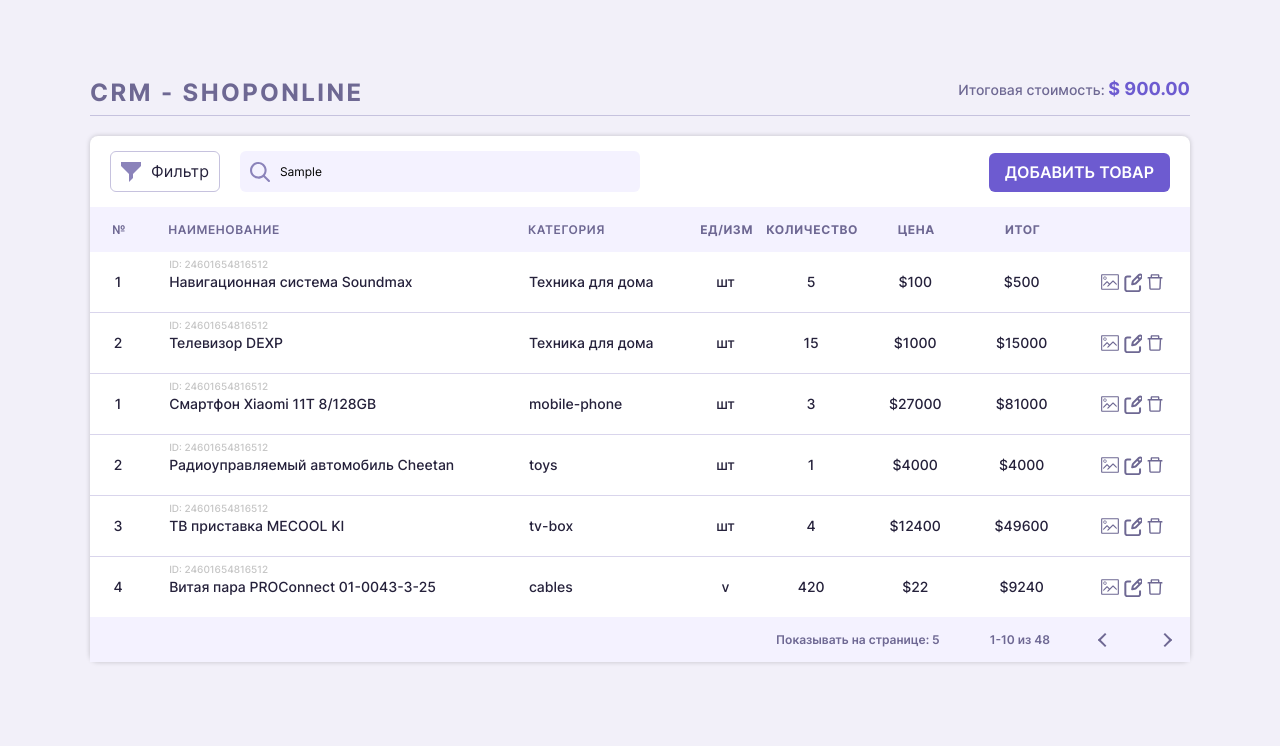
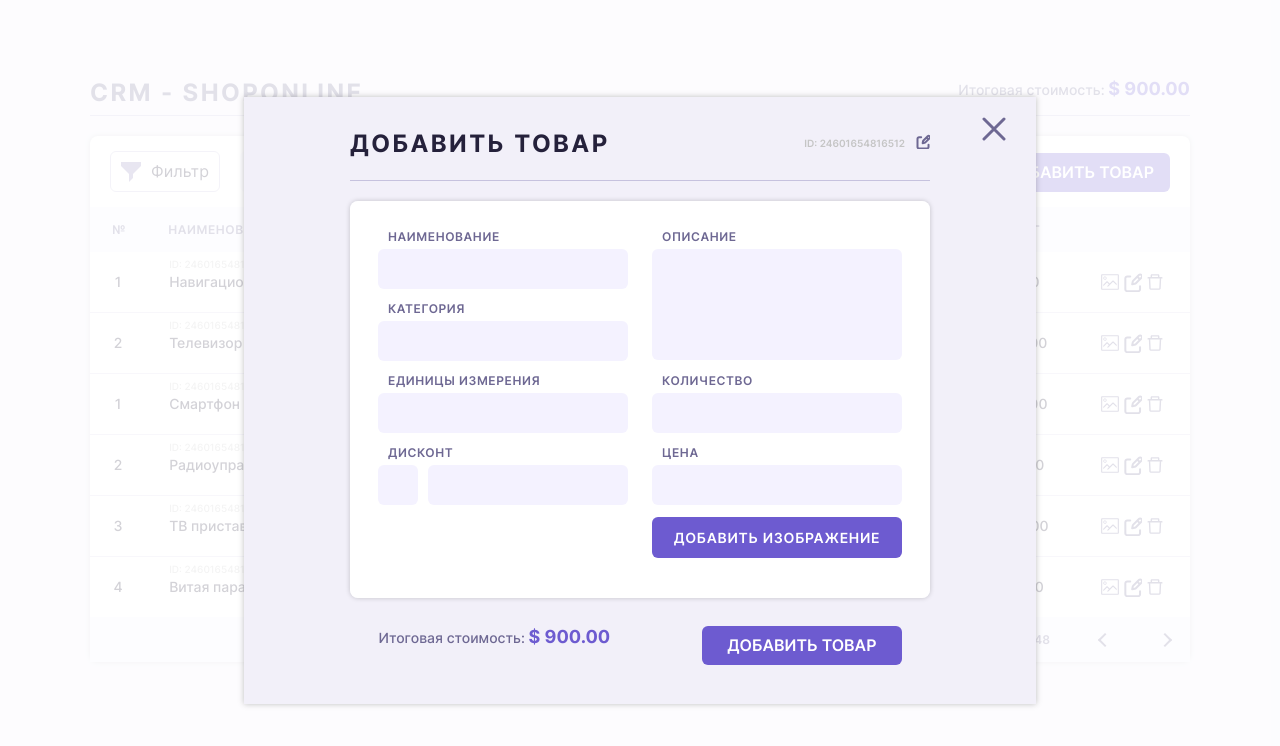
Before and after one commit to nurotanec/crm, a plain HTML site: page index.html in a window 1280 px wide. Both pictures are taken after typing "Sample" into the empty fields and a click on the button "ДОБАВИТЬ ТОВАР". Drawn offline with Linux system fonts and the light colour scheme.

Commit message:
added modal open/close behaviour

```diff
--- a/index.html
+++ b/index.html
@@ -12,6 +12,11 @@
 
   <link rel="stylesheet" href="css/index.css">
   <script src="script/index.js" defer></script>
+  <script>
+    document.addEventListener('DOMContentLoaded', () => {
+      crmInit();
+    })
+  </script>
 
   <title>CRM</title>
 </head>
--- a/script/index.js
+++ b/script/index.js
@@ -1,5 +1,6 @@
 'use strict';
 
+{
   const createRow = (obj) => {
     const tr = document.createElement('tr');
     tr.innerHTML = `<td class="table__cell">${obj.id}</td>
@@ -15,77 +16,102 @@ const createRow = (obj) => {
         <button class="table__btn table__btn_pic"></button>
         <button class="table__btn table__btn_edit"></button>
         <button class="table__btn table__btn_del"></button>
-    </td>`
+        </td>`;
 
     return tr;
-}
+  };
 
   const renderGoods = (arr) => {
-    const table = document.querySelector('.table__body')
+    const table = document.querySelector('.table__body');
     arr.forEach((obj) => {
       const elem = createRow(obj);
       table.append(elem);
-    })
-}
+    });
+  };
 
   const goods =
         [
           {
-            "id": 1,
-            "title": "Смартфон Xiaomi 11T 8/128GB",
-            "price": 27000,
-            "description": "Смартфон Xiaomi 11T – это представитель флагманской линейки, выпущенной во второй половине 2021 года. И он полностью соответствует такому позиционированию, предоставляя своим обладателям возможность пользоваться отличными камерами, ни в чем себя не ограничивать при запуске игр и других требовательных приложений.",
-            "category": "mobile-phone",
-            "discont": false,
-            "count": 3,
-            "units": "шт",
-            "images": {
-                "small": "img/smrtxiaomi11t-m.jpg",
-                "big": "img/smrtxiaomi11t-b.jpg"
-            }
+            'id': 1,
+            'title': 'Смартфон Xiaomi 11T 8/128GB',
+            'price': 27000,
+            'description': 'Смартфон Xiaomi 11T – это представитель флагманской линейки, выпущенной во второй половине 2021 года. И он полностью соответствует такому позиционированию, предоставляя своим обладателям возможность пользоваться отличными камерами, ни в чем себя не ограничивать при запуске игр и других требовательных приложений.',
+            'category': 'mobile-phone',
+            'discont': false,
+            'count': 3,
+            'units': 'шт',
+            'images': {
+              'small': 'img/smrtxiaomi11t-m.jpg',
+              'big': 'img/smrtxiaomi11t-b.jpg',
+            },
           },
           {
-            "id": 2,
-            "title": "Радиоуправляемый автомобиль Cheetan",
-            "price": 4000,
-            "description": "Внедорожник на дистанционном управлении. Скорость 25км/ч. Возраст 7 - 14 лет",
-            "category": "toys",
-            "discont": 5,
-            "count": 1,
-            "units": "шт",
-            "images": {
-                "small": "img/cheetancar-m.jpg",
-                "big": "img/cheetancar-b.jpg"
-            }
+            'id': 2,
+            'title': 'Радиоуправляемый автомобиль Cheetan',
+            'price': 4000,
+            'description': 'Внедорожник на дистанционном управлении. Скорость 25км/ч. Возраст 7 - 14 лет',
+            'category': 'toys',
+            'discont': 5,
+            'count': 1,
+            'units': 'шт',
+            'images': {
+              'small': 'img/cheetancar-m.jpg',
+              'big': 'img/cheetancar-b.jpg',
+            },
           },
           {
-            "id": 3,
-            "title": "ТВ приставка MECOOL KI",
-            "price": 12400,
-            "description": "Всего лишь один шаг сделает ваш телевизор умным, Быстрый и умный MECOOL KI PRO, прекрасно спроектированный, сочетает в себе прочный процессор Cortex-A53 с чипом Amlogic S905D",
-            "category": "tv-box",
-            "discont": 15,
-            "count": 4,
-            "units": "шт",
-            "images": {
-                "small": "img/tvboxmecool-m.jpg",
-                "big": "img/tvboxmecool-b.jpg"
-            }
+            'id': 3,
+            'title': 'ТВ приставка MECOOL KI',
+            'price': 12400,
+            'description': 'Всего лишь один шаг сделает ваш телевизор умным, Быстрый и умный MECOOL KI PRO, прекрасно спроектированный, сочетает в себе прочный процессор Cortex-A53 с чипом Amlogic S905D',
+            'category': 'tv-box',
+            'discont': 15,
+            'count': 4,
+            'units': 'шт',
+            'images': {
+              'small': 'img/tvboxmecool-m.jpg',
+              'big': 'img/tvboxmecool-b.jpg',
+            },
           },
           {
-            "id": 4,
-            "title": "Витая пара PROConnect 01-0043-3-25",
-            "price": 22,
-            "description": "Витая пара Proconnect 01-0043-3-25 является сетевым кабелем с 4 парами проводов типа UTP, в качестве проводника в которых используется алюминий, плакированный медью CCA. Такая неэкранированная витая пара с одножильными проводами диаметром 0.50 мм широко применяется в процессе сетевых монтажных работ. С ее помощью вы сможете обеспечить развертывание локальной сети в домашних условиях или на предприятии, объединить все необходимое вам оборудование в единую сеть.",
-            "category": "cables",
-            "discont": false,
-            "count": 420,
-            "units": "v",
-            "images": {
-                "small": "img/lan_proconnect43-3-25.jpg",
-                "big": "img/lan_proconnect43-3-25-b.jpg"
-            }
-        }
+            'id': 4,
+            'title': 'Витая пара PROConnect 01-0043-3-25',
+            'price': 22,
+            'description': 'Витая пара Proconnect 01-0043-3-25 является сетевым кабелем с 4 парами проводов типа UTP, в качестве проводника в которых используется алюминий, плакированный медью CCA. Такая неэкранированная витая пара с одножильными проводами диаметром 0.50 мм широко применяется в процессе сетевых монтажных работ. С ее помощью вы сможете обеспечить развертывание локальной сети в домашних условиях или на предприятии, объединить все необходимое вам оборудование в единую сеть.',
+            'category': 'cables',
+            'discont': false,
+            'count': 420,
+            'units': 'v',
+            'images': {
+              'small': 'img/lan_proconnect43-3-25.jpg',
+              'big': 'img/lan_proconnect43-3-25-b.jpg',
+            },
+          },
         ];
 
+  const init = () => {
     renderGoods(goods);
+
+    // get all elements
+    const formOverlay = document.querySelector('.overlay');
+    const form = document.querySelector('.overlay__modal');
+    const addButton = document.querySelector('.panel__add-goods');
+    const closeButton = document.querySelector('.modal__close');
+
+    // add listeners
+    addButton.addEventListener('click', () => {
+      formOverlay.classList.add('active');
+    });
+    closeButton.addEventListener('click', () => {
+      formOverlay.classList.remove('active');
+    });
+    form.addEventListener('click', e => {
+      e.stopPropagation();
+    });
+    formOverlay.addEventListener('click', () => {
+      formOverlay.classList.remove('active');
+    });
+  };
+
+  window.crmInit = init;
+}
```
Lines whose indentation alone changed are shown as unchanged.
